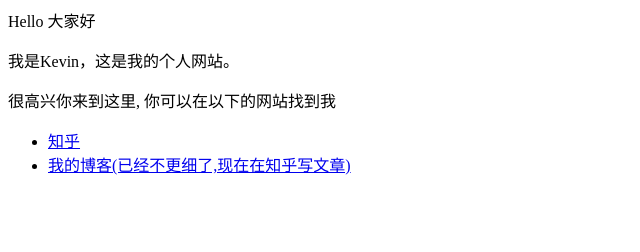
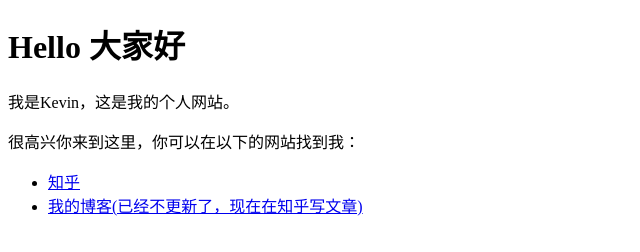
Before and after one commit to Kevinletsgo/Kevinletsgo.github.io, a plain HTML site: page index.html in a window 1280 px wide. Shown: the whole page, without its empty margins (0-640 px from the left). Drawn offline with Linux system fonts and the light colour scheme.

Commit message:
Update index.html

```diff
--- a/index.html
+++ b/index.html
@@ -1,8 +1,21 @@
-<p>Hello 大家好</p>
-<p>我是Kevin，这是我的个人网站。 </p>
-<p>很高兴你来到这里, 你可以在以下的网站找到我</p>
+<!DOCTYPE html>
+<html lang="en">
+<head>
+    <meta charset="UTF-8">
+    <meta name="viewport" content="width=device-width, initial-scale=1.0">
+    <link rel="stylesheet" href="styles.css"> <!-- 引入样式表 -->
+    <title>Welcome</title>
+</head>
+<body>
+    <div class="content">
+        <h1>Hello 大家好</h1>
+        <p>我是Kevin，这是我的个人网站。</p>
+        <p>很高兴你来到这里，你可以在以下的网站找到我：</p>
 
-<ul>
-  <li> <a href="https://www.zhihu.com/people/AJLoveChina">知乎</a> </li>
-  <li> <a href="http://hejie.nigeerhuo.com">我的博客(已经不更细了,现在在知乎写文章)</a> </li>
-</ul>
+        <ul>
+            <li><a href="https://www.zhihu.com/people/AJLoveChina">知乎</a></li>
+            <li><a href="http://hejie.nigeerhuo.com">我的博客(已经不更新了，现在在知乎写文章)</a></li>
+        </ul>
+    </div>
+</body>
+</html>
```
